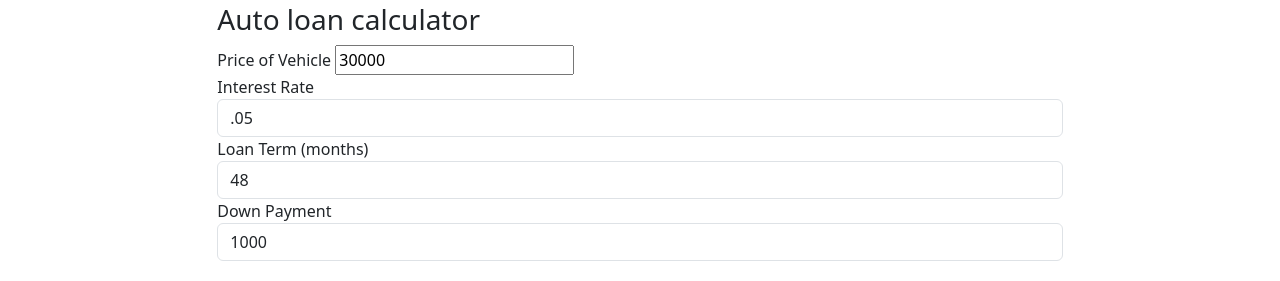
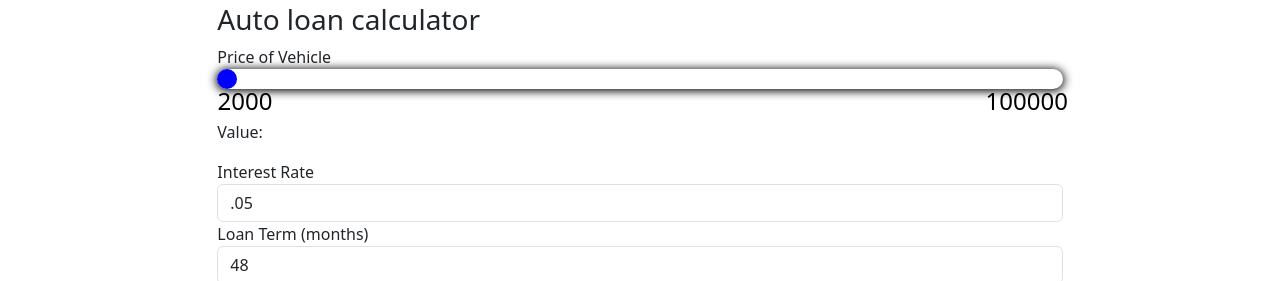
Before and after one commit to tysoncashaw/car-loan-calculator, a website: page public/index.html in a window 1280 px wide. Shown: the part 53-334 px from the top of the page. Drawn offline with nearby package versions, Linux system fonts and the light colour scheme.

Commit message:
Worked on auto loan calculator

```diff
--- a/public/index.html
+++ b/public/index.html
@@ -22,7 +22,8 @@
            <form name='calcForm' class=form  onsubmit="event.preventDefault()">
             <div class="form-group">
               <label for="priceOfVehicle">Price of Vehicle</label>
-              <input type="number" value="30000" class="form-control-range" id="priceOfVehicle" name="priceOfVehicle" aria-describedby="priceOfVehicle" placeholder="$">
+              <input type="range" min="2000" max="100000" value="2000" class="slider" id="myRange" >
+              <p id="sliderValue">Value: <span id="value" ></span></p>
 
 
             </div>
--- a/public/style.css
+++ b/public/style.css
@@ -7,3 +7,52 @@ h1 {
 #totalpayment {
     font-size: 2em;
 }
+
+P {
+    margin-top: 100px;
+
+}
+
+#sliderValue{
+    margin-top: 25px;
+}
+
+.slider {
+    -webkit-appearance: none;
+    width: 100%;
+    border-radius: 20px;
+    box-shadow: 0px 1px 10px 1px black;
+}
+
+.slider::after {
+    content: '100000';
+    color: black;
+    font-size: 1.5rem;
+    position: absolute;
+    left: 77%;
+    top: 17%;
+}
+
+
+.slider::before {
+    content: '2000';
+    color: black;
+    font-size: 1.5rem;
+    position: absolute;
+    left: 17%;
+    top: 17%;
+}
+
+.slider:hover {
+    opacity: 1;
+}
+
+.slider::-webkit-slider-thumb {
+    -webkit-appearance: none;
+    appearance: none;
+    width: 20px;
+    height: 20px;
+    border-radius: 50%;
+    background-color: blue;
+    cursor: pointer;
+}
```
